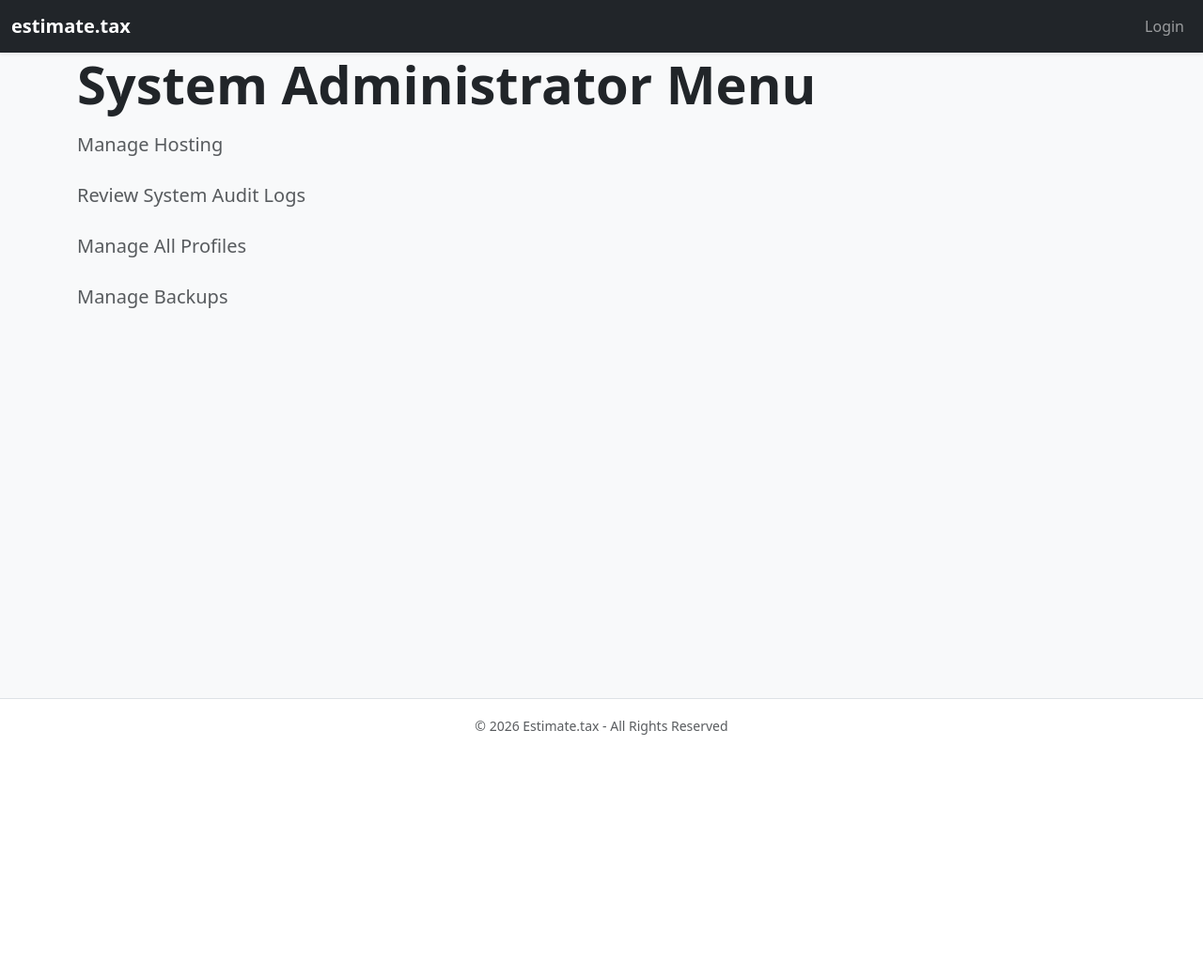
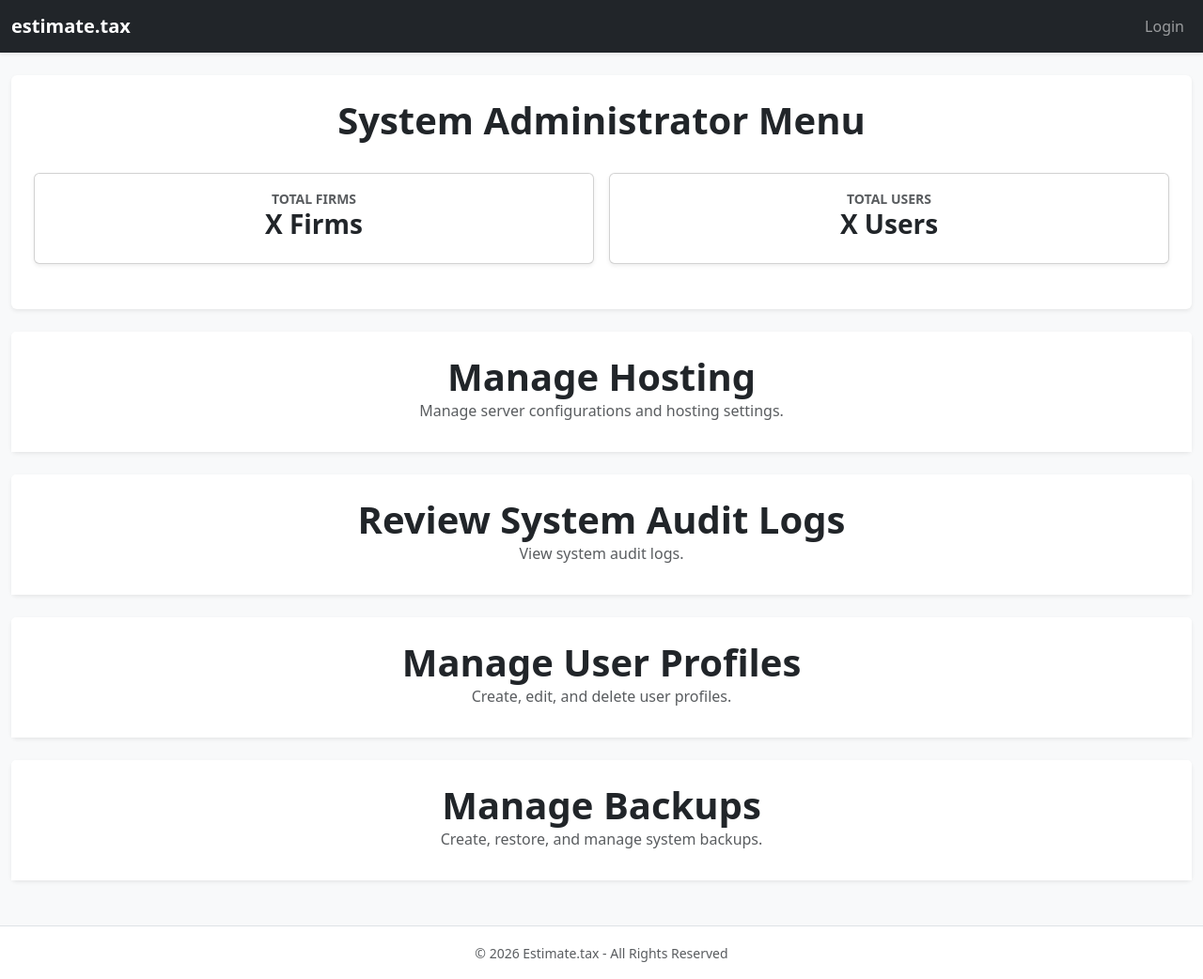
Before and after one commit to clickyquack/estimate-tax, a Flask app: template app/templates/sysadmin.html in a window 1280 px wide. Shown: the whole page at 94% size. Before the commit the page ends 782 px from the top, so only its background shows below. Run offline with Flask 3, Linux system fonts and the light colour scheme; the template is opened without the code that fills it, so the values that code supplies are empty.

Commit message:
Updated UI for Index and Sysadmin pages

```diff
--- a/app/templates/sysadmin.html
+++ b/app/templates/sysadmin.html
@@ -5,13 +5,85 @@
 {% block styles %}{% endblock %}
 
 {% block content %}
-    <div class="container">
-        <h1 class="display-4 fw-bold mb-3">System Administrator Menu</h1>
-        <p class="lead text-muted mb-4">Manage Hosting</p>
-        <p class="lead text-muted mb-4">Review System Audit Logs</p>
-        <p class="lead text-muted mb-4">Manage All Profiles</p>
-        <p class="lead text-muted mb-4">Manage Backups</p>
+<div class="container-fluid py-4">
+
+    <!-- Sysadmin Summary -->
+    <div class="card border-0 shadow-sm mb-4">
+        <div class="card-body p-4 text-center">
+            <div class="d-flex justify-content-center align-items-center mb-2">
+                <div class="text-center">
+                    <h1 class="fw-bold mb-4">System Administrator Menu</h1>
+                </div>
+            </div>
+
+            <div class="row g-3 mb-4 text-center">
+                <div class="col-md-6">
+                    <div class="card border-1 shadow-sm p-3">
+                        <small class="text-muted text-uppercase fw-bold">Total Firms</small>
+                        <h3 class="fw-bold">X Firms</h3>
+                    </div>
+                </div>
+                <div class="col-md-6">
+                    <div class="card border-1 shadow-sm p-3">
+                        <small class="text-muted text-uppercase fw-bold">Total Users</small>
+                        <h3 class="fw-bold">X Users</h3>
+                    </div>
+                </div>
+            </div>
+        </div>
     </div>
+
+    <!-- Manage Hosting -->
+    <div class="card border-0 shadow-sm mb-4">
+        <div class="card-header bg-white pt-4 border-0">
+            <div class="d-flex justify-content-center align-items-center mb-2">
+                <div class="text-center">
+                    <h1 class="fw-bold mb-0">Manage Hosting</h1>
+                    <p class="text-muted">Manage server configurations and hosting settings.</p>
+                </div>
+            </div>
+        </div>
+    </div>
+
+    <!-- Review System Audit Logs -->
+    <div class="card border-0 shadow-sm mb-4">
+        <div class="card-header bg-white pt-4 border-0">
+            <div class="d-flex justify-content-center align-items-center mb-2">
+                <div class="text-center">
+                    <h1 class="fw-bold mb-0">Review System Audit Logs</h1>
+                    <p class="text-muted">View system audit logs.</p>
+                </div>
+            </div>
+        </div>
+    </div>
+
+    <!-- Manage User Profiles -->
+    <div class="card border-0 shadow-sm mb-4">
+        <div class="card-header bg-white pt-4 border-0">
+            <div class="d-flex justify-content-center align-items-center mb-2">
+                <div class="text-center">
+                    <h1 class="fw-bold mb-0">Manage User Profiles</h1>
+                    <p class="text-muted">Create, edit, and delete user profiles.</p>
+                </div>
+            </div>
+        </div>
+    </div>
+
+    <!-- Manage Backups -->
+    <div class="card border-0 shadow-sm mb-4">
+        <div class="card-header bg-white pt-4 border-0">
+            <div class="d-flex justify-content-center align-items-center mb-2">
+                <div class="text-center">
+                    <h1 class="fw-bold mb-0">Manage Backups</h1>
+                    <p class="text-muted">Create, restore, and manage system backups.</p>
+                </div>
+            </div>
+        </div>
+    </div>
+
+</div>
+
+
 {% endblock %}
 
 {% block scripts %}{% endblock %}
```
Also changed, not shown: app/templates/index.html (+81 -10 lines), 1 other file.
